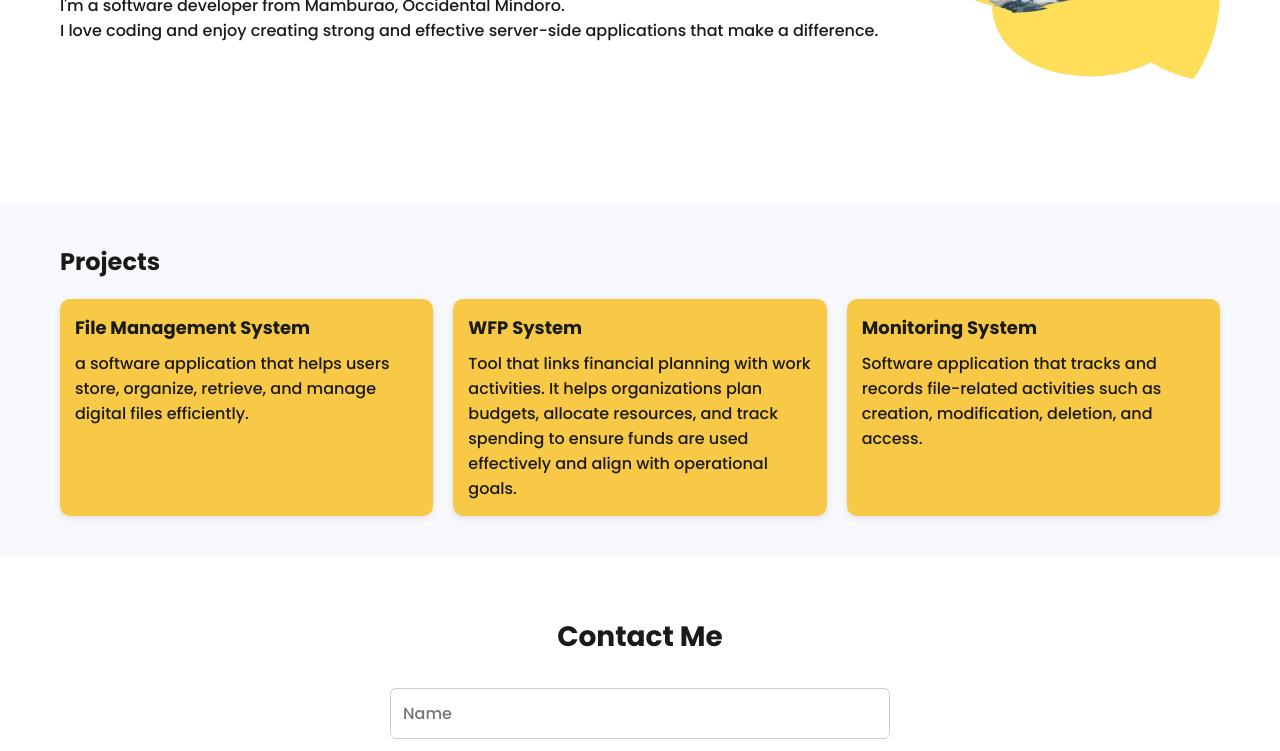
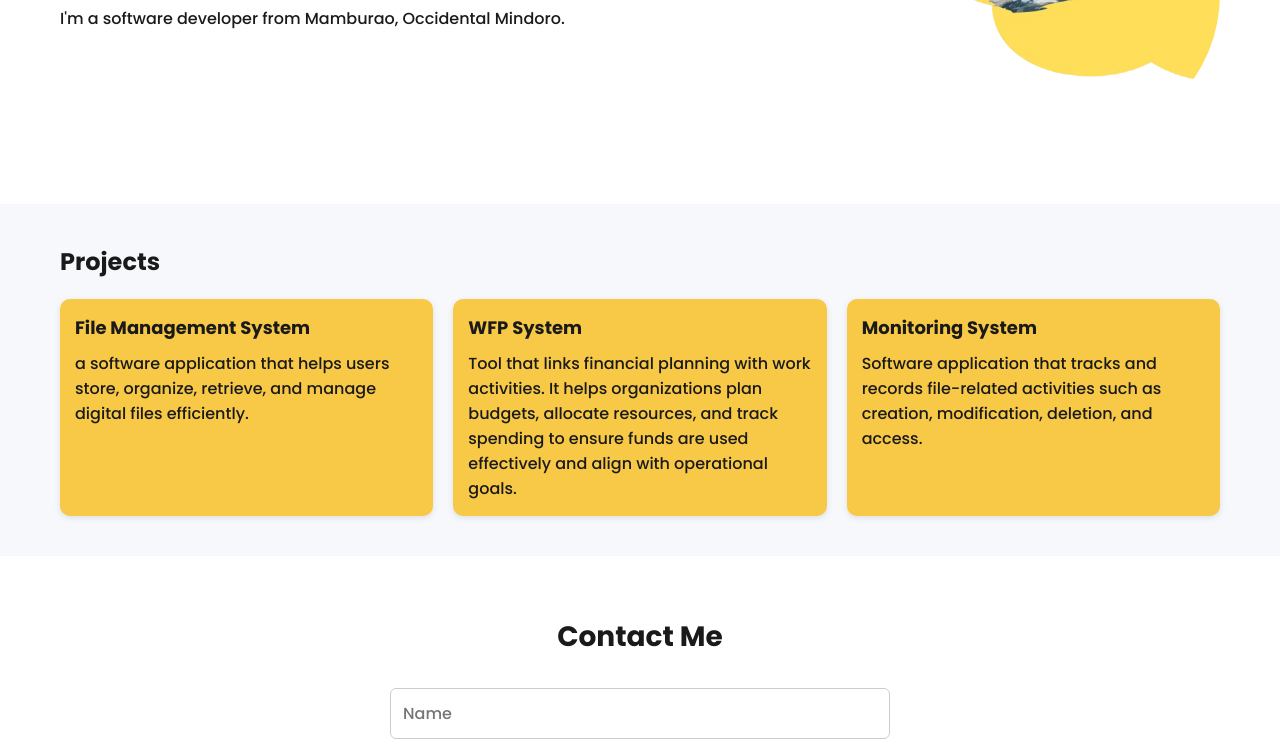
Before and after one commit to Leanavarro721996/Leanavarro721996.github.io, a plain HTML site: page index.html in a window 1280 px wide. Shown: the part 287-1038 px from the top of the page. Drawn offline with Linux system fonts and the light colour scheme.

```diff
--- a/index.html
+++ b/index.html
@@ -207,7 +207,6 @@
     <div class="hero-text">
       <h1>Hello, my name is Lea N. Manliquid</h1>
       <p>I'm a software developer from Mamburao, Occidental Mindoro.<br>
-        I love coding and enjoy creating strong and effective server-side applications that make a difference.
     </div>
     <div class="container">
       <img class="image" src="hh.png" alt="Lea Manliquid">
```
